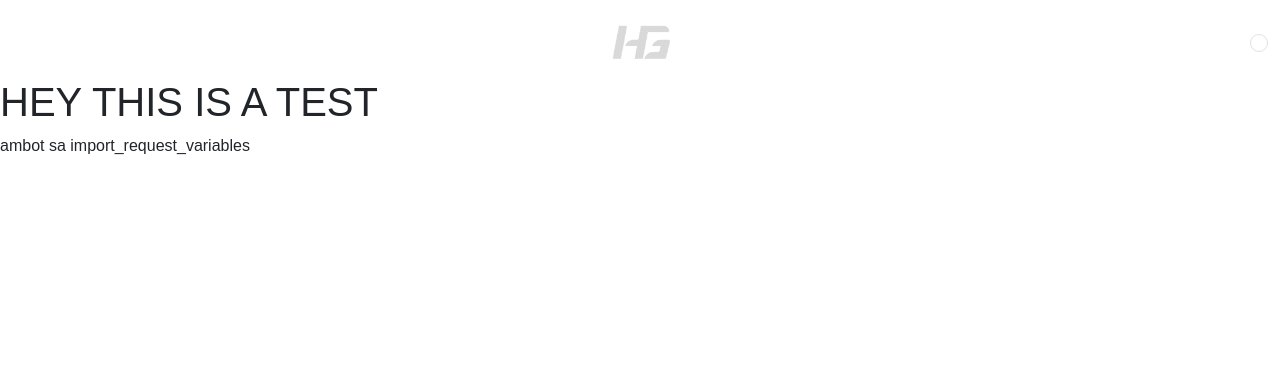
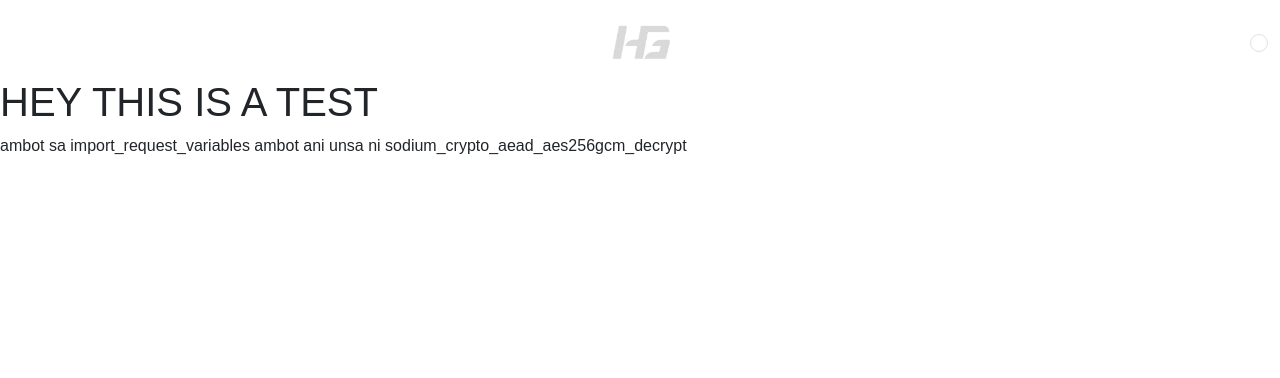
Before and after one commit to devCarlJoseph/haygo-car-rental, a PHP site: page /test.php in a window 1280 px wide; the page is wider, and only the part inside the window is pictured. Shown: the top 378 px of that part. Run offline with PHP 8.4, Linux system fonts and the light colour scheme; some libraries are stand-ins or nearby versions; some web fonts are replaced.

Commit message:
testing sani siya

```diff
--- a/test.php
+++ b/test.php
@@ -4,5 +4,6 @@ require_once 'header.php';
 <body>
     <h1>HEY THIS IS A TEST </h1>
     ambot sa import_request_variables
+    ambot ani unsa ni sodium_crypto_aead_aes256gcm_decrypt
 </body>
 </html>
```
